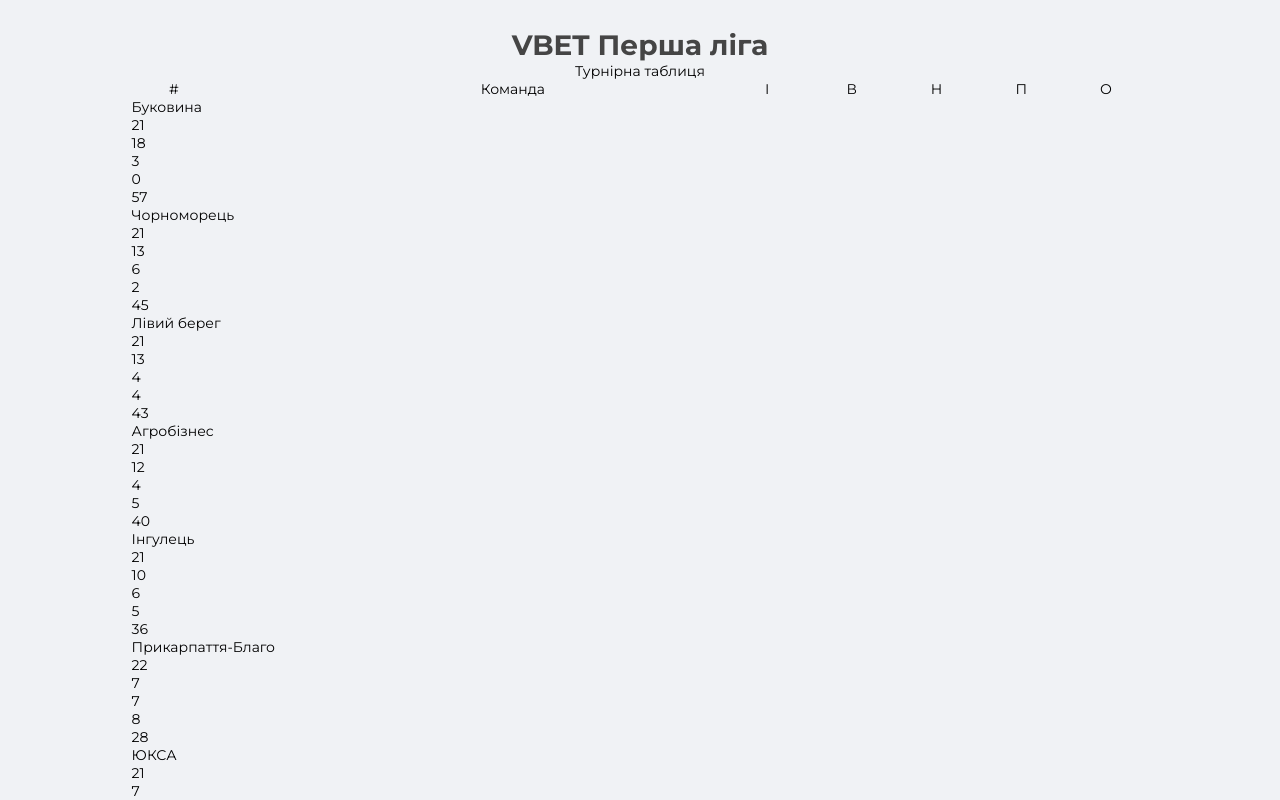
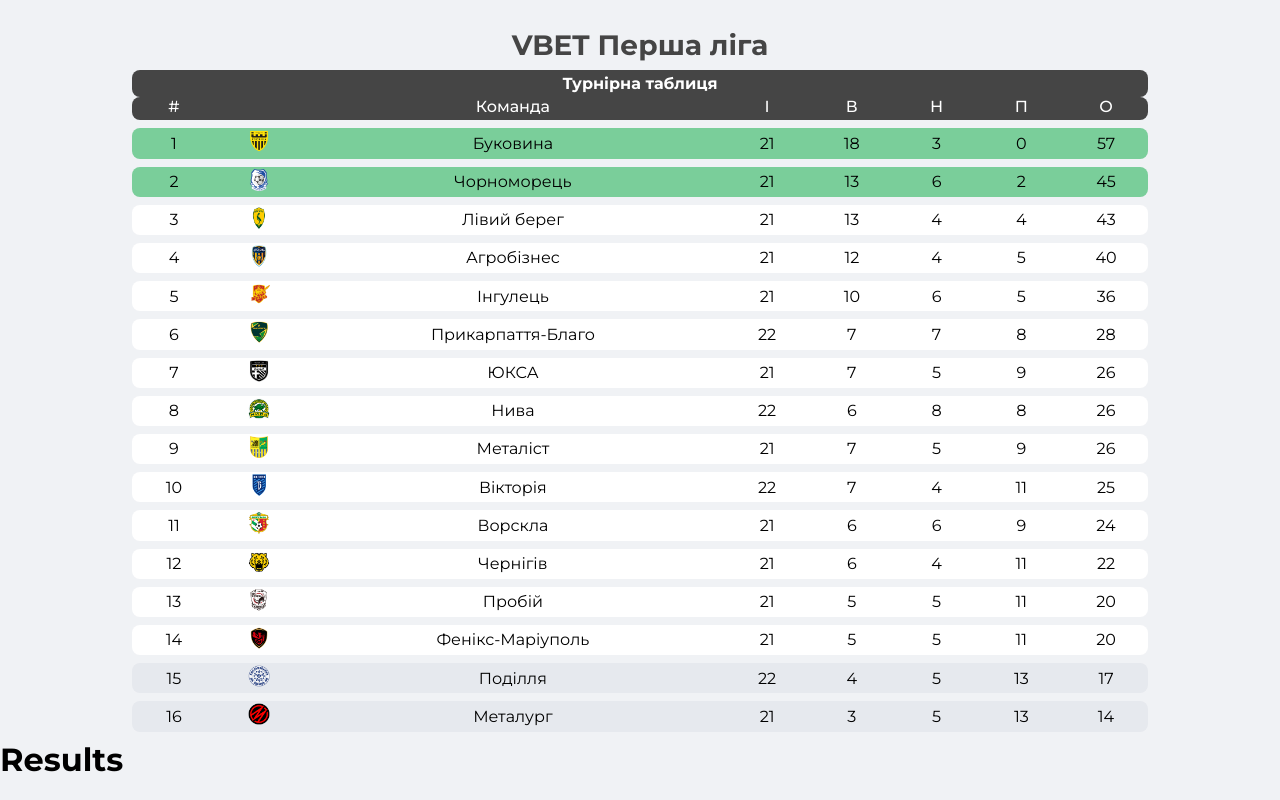
Before and after one commit to FideltheAleXX/pfl-start-page, a React (Vite) app: page / in a window 1280 px wide. Shown: the part 1040-1840 px from the top of the page. After the commit the page ends 1819 px from the top, so only its background shows below. Built offline with nearby package versions, Linux system fonts and the light colour scheme.

Commit message:
add Standings component

```diff
--- a/src/App.jsx
+++ b/src/App.jsx
@@ -2,6 +2,7 @@
 import Hero from './components/hero/Hero';
 import Matches from './components/matches/Matches';
 import News from './components/news/News';
+import Results from './components/results/Results';
 import SliderTheClubs from './components/sliderTheClubs/SliderTheClubs';
 import Standings from './components/standings/Standings';
 
@@ -13,6 +14,7 @@
       <Matches />
       <News />
       <Standings />
+      <Results />
     </div>
   );
 }
--- /dev/null
+++ b/src/components/results/Results.jsx
@@ -0,0 +1,6 @@
+import styles from './Results.module.css';
+const Results = () => {
+  return <h1>Results</h1>;
+};
+
+export default Results;
--- a/src/components/standings/Standings.jsx
+++ b/src/components/standings/Standings.jsx
@@ -22,9 +22,23 @@
           <div>П</div>
           <div>О</div>
         </div>
-        {sortedTeams.map((team) => {
+        {sortedTeams.map((team, index) => {
+          let rowClassName = styles.tableRow;
+          if (index < 2) {
+            rowClassName += ` ${styles.topZone}`;
+          } else if (index >= teams.length - 2) {
+            rowClassName += ` ${styles.bottomZone}`;
+          }
           return (
-            <div key={team.name} className={styles.tableRow} role="row">
+            <div key={team.name} className={rowClassName} role="row">
+              <div>{index + 1}</div>
+              <div className={styles.logoContainer}>
+                <img
+                  className={styles.logo}
+                  src={team.logo}
+                  alt="football logo"
+                />
+              </div>
               <div>{team.name}</div>
               <div>{team.matches}</div>
               <div>{team.win}</div>
--- a/src/components/standings/Standings.module.css
+++ b/src/components/standings/Standings.module.css
@@ -12,10 +12,18 @@
   font-weight: 700;
   color: #454545;
   text-align: center;
+  margin: 8px 0;
 }
 
 .tableHeader {
   text-align: center;
+  padding: 4px 0;
+  font-size: 16px;
+  font-weight: 700;
+  color: #fff;
+  background-color: #454545;
+  border-radius: 8px;
+  line-height: 1.2rem;
 }
 
 .table {
@@ -23,8 +31,46 @@
   flex-direction: column;
 }
 
-.headerRow {
+.headerRow,
+.tableRow {
   display: grid;
   grid-template-columns: 1fr 1fr 5fr repeat(5, 1fr);
   text-align: center;
+  align-items: center;
+  font-size: 16px;
 }
+
+.headerRow {
+  font-weight: 500;
+  color: #fff;
+  background-color: #454545;
+  border-radius: 8px;
+  line-height: 1.2rem;
+  padding-bottom: 4px;
+  margin-bottom: 8px;
+}
+
+.tableRow {
+  font-weight: 400;
+  line-height: 1.2rem;
+  margin-bottom: 8px;
+  border-radius: 8px;
+  background-color: #fff;
+}
+
+.topZone {
+  background-color: #7ace9a;
+}
+
+.bottomZone {
+  background-color: #e6e9ee;
+}
+
+.logoContainer {
+  padding: 2px 0;
+}
+
+.logo {
+  width: 22px;
+  height: 22px;
+}
--- a/src/data/teams.js
+++ b/src/data/teams.js
@@ -1,33 +1,146 @@
 export const teams = [
-  // logos!!!!
-  { name: 'Агробізнес', matches: 21, win: 12, draw: 4, lose: 5, points: 40 },
-  { name: 'Чорноморець', matches: 21, win: 13, draw: 6, lose: 2, points: 45 },
-  { name: 'Лівий берег', matches: 21, win: 13, draw: 4, lose: 4, points: 43 },
-  { name: 'Буковина', matches: 21, win: 18, draw: 3, lose: 0, points: 57 },
-  { name: 'Інгулець', matches: 21, win: 10, draw: 6, lose: 5, points: 36 },
+  {
+    name: 'Агробізнес',
+    logo: '/logos/agrobiznes.png',
+    matches: 21,
+    win: 12,
+    draw: 4,
+    lose: 5,
+    points: 40,
+  },
+  {
+    name: 'Чорноморець',
+    logo: '/logos/chornomorets.png',
+    matches: 21,
+    win: 13,
+    draw: 6,
+    lose: 2,
+    points: 45,
+  },
+  {
+    name: 'Лівий берег',
+    logo: '/logos/livyy-bereg.png',
+    matches: 21,
+    win: 13,
+    draw: 4,
+    lose: 4,
+    points: 43,
+  },
+  {
+    name: 'Буковина',
+    logo: '/logos/bukovyna.png',
+    matches: 21,
+    win: 18,
+    draw: 3,
+    lose: 0,
+    points: 57,
+  },
+  {
+    name: 'Інгулець',
+    logo: '/logos/ingulets.png',
+    matches: 21,
+    win: 10,
+    draw: 6,
+    lose: 5,
+    points: 36,
+  },
   {
     name: 'Прикарпаття-Благо',
+    logo: '/logos/prykarpattya.png',
     matches: 22,
     win: 7,
     draw: 7,
     lose: 8,
     points: 28,
   },
-  { name: 'ЮКСА', matches: 21, win: 7, draw: 5, lose: 9, points: 26 },
-  { name: 'Нива', matches: 22, win: 6, draw: 8, lose: 8, points: 26 },
-  { name: 'Металіст', matches: 21, win: 7, draw: 5, lose: 9, points: 26 },
-  { name: 'Вікторія', matches: 22, win: 7, draw: 4, lose: 11, points: 25 },
-  { name: 'Ворскла', matches: 21, win: 6, draw: 6, lose: 9, points: 24 },
-  { name: 'Чернігів', matches: 21, win: 6, draw: 4, lose: 11, points: 22 },
-  { name: 'Пробій', matches: 21, win: 5, draw: 5, lose: 11, points: 20 },
   {
-    name: 'Фенікс-Маріуполь',
+    name: 'ЮКСА',
+    logo: '/logos/ucsa.png',
+    matches: 21,
+    win: 7,
+    draw: 5,
+    lose: 9,
+    points: 26,
+  },
+  {
+    name: 'Нива',
+    logo: '/logos/nyva.png',
+    matches: 22,
+    win: 6,
+    draw: 8,
+    lose: 8,
+    points: 26,
+  },
+  {
+    name: 'Металіст',
+    logo: '/logos/metalist.png',
+    matches: 21,
+    win: 7,
+    draw: 5,
+    lose: 9,
+    points: 26,
+  },
+  {
+    name: 'Вікторія',
+    logo: '/logos/viktoriya.png',
+    matches: 22,
+    win: 7,
+    draw: 4,
+    lose: 11,
+    points: 25,
+  },
+  {
+    name: 'Ворскла',
+    logo: '/logos/vorskla.png',
+    matches: 21,
+    win: 6,
+    draw: 6,
+    lose: 9,
+    points: 24,
+  },
+  {
+    name: 'Чернігів',
+    logo: '/logos/chernigiv.png',
+    matches: 21,
+    win: 6,
+    draw: 4,
+    lose: 11,
+    points: 22,
+  },
+  {
+    name: 'Пробій',
+    logo: '/logos/probiy.png',
     matches: 21,
     win: 5,
     draw: 5,
     lose: 11,
     points: 20,
   },
-  { name: 'Поділля', matches: 22, win: 4, draw: 5, lose: 13, points: 17 },
-  { name: 'Металург', matches: 21, win: 3, draw: 5, lose: 13, points: 14 },
+  {
+    name: 'Фенікс-Маріуполь',
+    logo: '/logos/mariupol.png',
+    matches: 21,
+    win: 5,
+    draw: 5,
+    lose: 11,
+    points: 20,
+  },
+  {
+    name: 'Поділля',
+    logo: '/logos/podillya.png',
+    matches: 22,
+    win: 4,
+    draw: 5,
+    lose: 13,
+    points: 17,
+  },
+  {
+    name: 'Металург',
+    logo: '/logos/metalurg.png',
+    matches: 21,
+    win: 3,
+    draw: 5,
+    lose: 13,
+    points: 14,
+  },
 ];
```
Also changed, not shown: src/components/results/Results.module.css (added).
